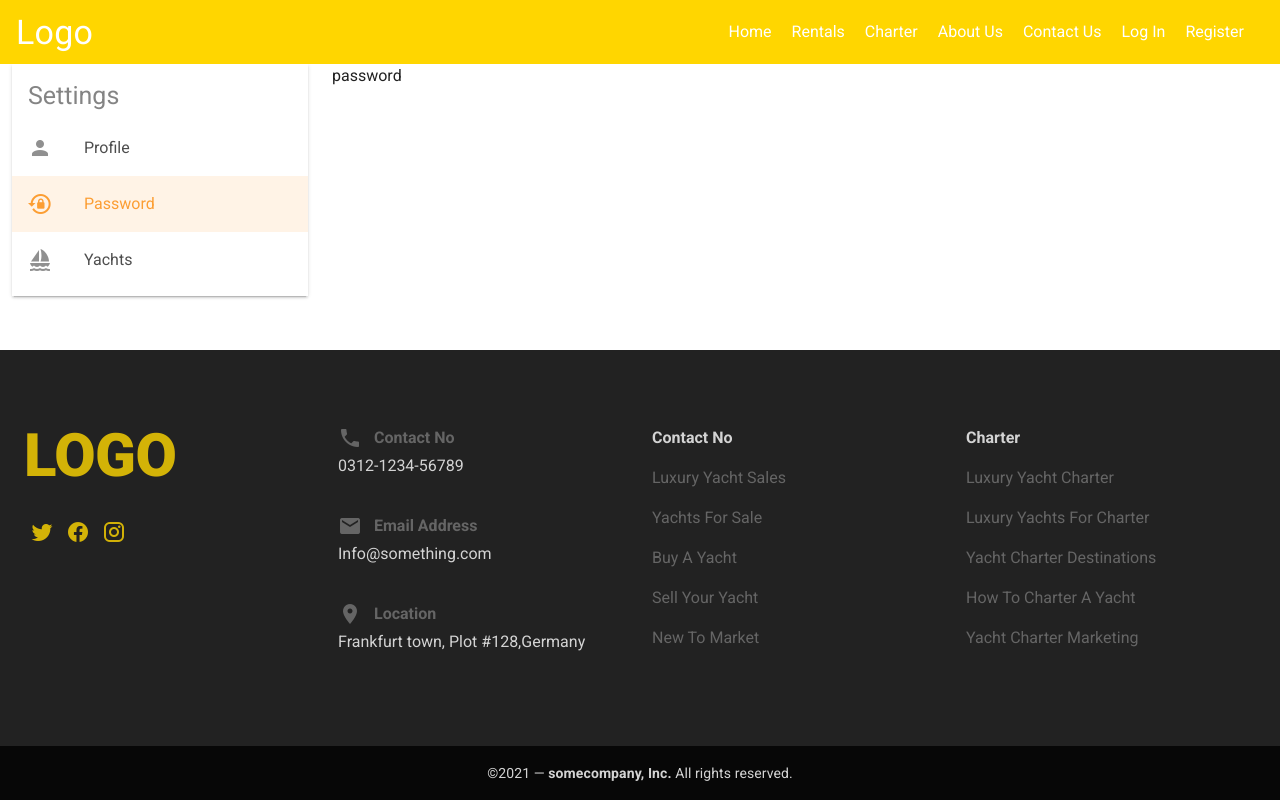
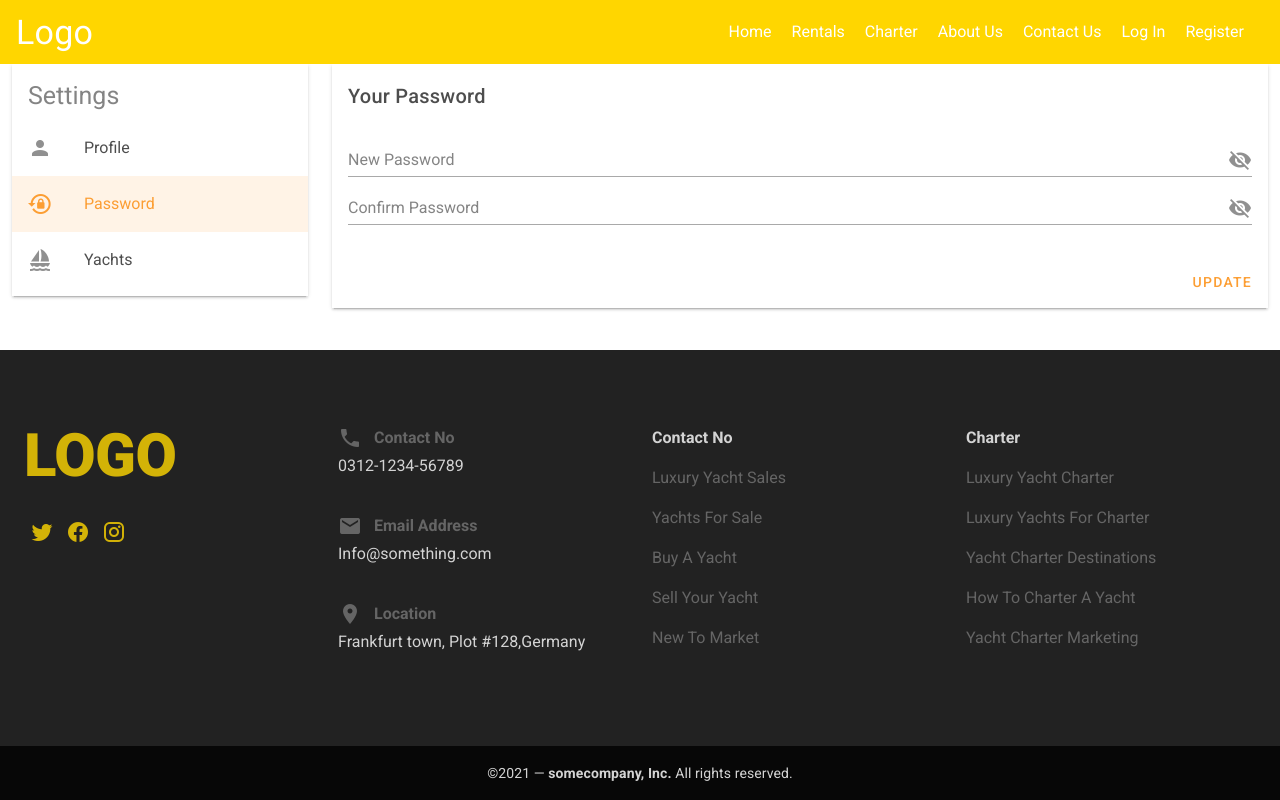
Before and after one commit to EricLi0702/yacht-frontend, a Vue app: page /settings/password in a window 1280 px wide. Built offline with nearby package versions, Linux system fonts and the light colour scheme; no server answers; what vue-toastify would draw is missing.

Commit message:
profile and password

```diff
--- a/src/views/Settings/Password.vue
+++ b/src/views/Settings/Password.vue
@@ -1,13 +1,109 @@
 <template>
-  <div>password</div>
+  <v-card :loading="isLoading" class="mx-auto" max-width="100%" tile>
+    <template slot="progress">
+      <v-progress-linear
+        color="#fc8600"
+        height="10"
+        indeterminate
+      ></v-progress-linear>
+    </template>
+
+    <v-card-title>Your Password</v-card-title>
+
+    <v-card-text>
+      <div class="my-4 text-subtitle-1">
+        <v-text-field
+          class="pt-0 mt-0"
+          color="#fc8600"
+          v-model="newPassword"
+          label="New Password"
+          hide-details
+          :append-icon="show1 ? 'mdi-eye' : 'mdi-eye-off'"
+          :type="show1 ? 'text' : 'password'"
+          @click:append="show1 = !show1"
+        ></v-text-field>
+      </div>
+      <div class="my-4 text-subtitle-1">
+        <v-text-field
+          class="pt-0 mt-0"
+          color="#fc8600"
+          v-model="confirmPassword"
+          label="Confirm Password"
+          hide-details
+          :append-icon="show2 ? 'mdi-eye' : 'mdi-eye-off'"
+          :type="show2 ? 'text' : 'password'"
+          @click:append="show2 = !show2"
+        ></v-text-field>
+      </div>
+    </v-card-text>
+
+    <v-card-actions>
+      <v-spacer />
+      <v-btn color="#fc8600" text @click="update" :loading="isLoading">
+        Update
+      </v-btn>
+    </v-card-actions>
+  </v-card>
 </template>
 
 <script>
+import { mapGetters } from "vuex";
+
 export default {
+  scrollToTop: false,
 
-}
+  metaInfo() {
+    return { title: "Settings" };
+  },
+
+  data: () => ({
+    newPassword: "",
+    confirmPassword: "",
+    isLoading: false,
+    show1: false,
+    show2: false,
+  }),
+
+  computed: mapGetters({
+    user: "authData",
+  }),
+
+  methods: {
+    async update() {
+      if (this.newPassword.trim() == "") {
+        return this.$vToastify.error("Password is required");
+      }
+      if (this.newPassword.length < 8) {
+        return this.$vToastify.error(
+          "Length of password should be greater than 8"
+        );
+      }
+      if (this.confirmPassword.trim() == "") {
+        return this.$vToastify.error("Confirm Password is required");
+      }
+      if (this.newPassword != this.confirmPassword) {
+        return this.$vToastify.error(
+          "password and confirm password does not match"
+        );
+      }
+
+      this.isLoading = true;
+      let payload = {
+        userId: this.user.id,
+        newPassword: this.newPassword,
+      };
+      await this.$store
+        .dispatch("updateUser", payload)
+        .then((res) => {
+          console.log(res);
+          this.newPassword = "";
+          this.confirmPassword = "";
+        })
+        .catch((err) => {
+          console.log(err);
+        });
+      this.isLoading = false;
+    },
+  },
+};
 </script>
-
-<style>
-
-</style>
--- a/src/views/Settings/Profile.vue
+++ b/src/views/Settings/Profile.vue
@@ -2,7 +2,7 @@
   <v-card :loading="isLoading" class="mx-auto" max-width="100%" tile>
     <template slot="progress">
       <v-progress-linear
-        color="#50645A"
+        color="#fc8600"
         height="10"
         indeterminate
       ></v-progress-linear>
@@ -10,17 +10,13 @@
 
     <v-img
       height="250"
-      :src="
-        user.bgImg == '/'
-          ? `${basicUrl}/asset/img/profile/commonBg.jpg`
-          : `${basicUrl}${user.bgImg}`
-      "
+      src="../../assets/image/charter1.jpg"
       class="position-relative overflow-visible img-pb-0"
     >
       <v-btn
         @click="clickUploadImageBtn1"
         fab
-        color="#50645a"
+        color="#fc8600"
         dark
         class="position-absolute"
         style="top: 30px; left: 30px"
@@ -43,7 +39,7 @@
           border-color: white;
           border-radius: 50%;
         "
-        color="#50645a"
+        color="#fc8600"
         size="180"
         @click="clickUploadImageBtn"
       >
@@ -67,28 +63,28 @@
 
     <v-card-text>
       <div class="my-4 text-subtitle-1">
-        <v-icon size="25" color="#50645A">mdi-email-outline</v-icon> •
+        <v-icon size="25" color="#fc8600">mdi-email-outline</v-icon> •
         {{ user.email }}
       </div>
-      <div class="my-4 text-subtitle-1">
-        <v-icon size="25" color="#50645A">mdi-phone-outline</v-icon> •
+      <!-- <div class="my-4 text-subtitle-1">
+        <v-icon size="25" color="#fc8600">mdi-phone-outline</v-icon> •
         {{
           user.phone == null ? "you have not set phone number yet" : user.phone
         }}
-      </div>
+      </div> -->
 
       <div>
-        Small plates, salads & sandwiches - an intimate setting with 12 indoor
-        seats plus patio seating.
+        Lorem ipsum dolor sit, amet consectetur adipisicing elit. Consequuntur
+        quod sequi rem tenetur explicabo vitae nemo dignissimos id expedita.
+        Repellendus sequi repudiandae, recusandae voluptas similique nam. Labore
+        quasi est laudantium?
       </div>
     </v-card-text>
 
     <v-divider class="mx-4"></v-divider>
     <v-card-actions>
       <v-spacer />
-      <v-btn color="#50645A" text @click="openProfileDialog">
-        {{ $t("common").edit }}
-      </v-btn>
+      <v-btn color="#fc8600" text @click="openProfileDialog"> Edit </v-btn>
     </v-card-actions>
 
     <v-dialog v-model="profileDialog" persistent max-width="600px">
@@ -102,27 +98,27 @@
               <v-col cols="12">
                 <v-text-field
                   class="pt-0 mt-0"
-                  color="#50645A"
+                  color="#fc8600"
                   v-model="newUserName"
-                  :label="$t('profile').username + ' *'"
+                  label="User name *'"
                   hide-details
                 ></v-text-field>
               </v-col>
               <v-col cols="12">
                 <v-text-field
                   class="pt-0 mt-0"
-                  color="#50645A"
+                  color="#fc8600"
                   v-model="newEmail"
-                  :label="$t('profile').email + ' *'"
+                  label="Email *"
                   hide-details
                 ></v-text-field>
               </v-col>
               <!-- <v-col cols="12">
                 <v-text-field
                   class="pt-0 mt-0"
-                  color="#50645A"
+                  color="#fc8600"
                   v-model="newPhoneNumber"
-                  :label="$t('profile').phone"
+                  label="Phone"
                   hide-details
                 ></v-text-field>
               </v-col> -->
@@ -131,16 +127,14 @@
         </v-card-text>
         <v-card-actions>
           <v-spacer></v-spacer>
-          <v-btn color="#50645A" text @click="closeDialog">
-            {{ $t("common").close }}
-          </v-btn>
+          <v-btn color="#fc8600" text @click="closeDialog"> Close </v-btn>
           <v-btn
-            color="#50645A"
+            color="#fc8600"
             text
             @click="updateProfile"
             :loading="isLoading"
           >
-            {{ $t("common").save }}
+            Save
           </v-btn>
         </v-card-actions>
       </v-card>
@@ -272,7 +266,8 @@ export default {
         userId: this.user.id,
         avatar: path,
       };
-      await this.$store.dispatch("updateUser", payload)
+      await this.$store
+        .dispatch("updateUser", payload)
         .then((res) => {
           console.log(res);
         })
@@ -288,7 +283,8 @@ export default {
         userId: this.user.id,
         bgImg: path,
       };
-      await this.$store.dispatch("updateUser", payload)
+      await this.$store
+        .dispatch("updateUser", payload)
         .then((res) => {
           console.log(res);
         })
@@ -330,7 +326,8 @@ export default {
         userEmail: this.newEmail,
         // userPhone: this.newPhoneNumber == '' ? null : this.newPhoneNumber
       };
-      await this.$store.dispatch("updateUser", payload)
+      await this.$store
+        .dispatch("updateUser", payload)
         .then((res) => {
           console.log(res);
           if (res.data.s == true) {
```
